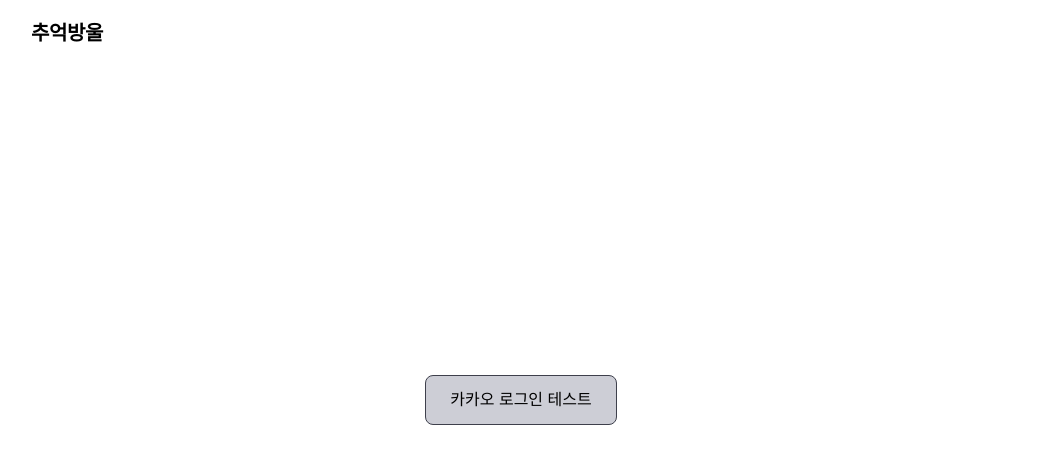
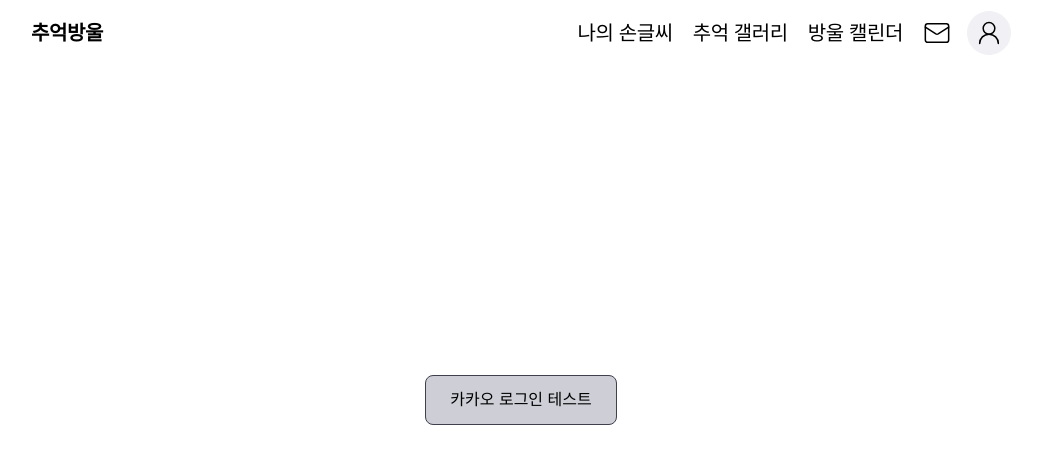
Before and after one commit to rmfosem613/MemoryBubble, a React (Vite) app in the folder FE/: page /kakao in a window 1280 px wide. Shown: the top 464 px of the page, without its empty margins (119-1161 px from the left). Built offline with nearby package versions, Linux system fonts and the light colour scheme; sample sign-in values are in the browser's storage; a web font is replaced by a local one.

Commit message:
Feat: accessToken을 chcek해서 접근 막기
accessToken이 localStorage에 없으면 무조건 /kakao url로 이동
accessToken이 없으면 헤더에서 로고를 제외한 버튼 안보이게

S12P21D201-152 #done 작업 완료

```diff
--- a/FE/src/components/header/Header.tsx
+++ b/FE/src/components/header/Header.tsx
@@ -1,5 +1,5 @@
 import React, { useState, useRef, useEffect } from 'react';
-import { Link } from 'react-router-dom';
+import { Link, useNavigate } from 'react-router-dom';
 import {
   Mail,
   UserRound,
@@ -20,6 +20,19 @@ const Header = () => {
   const [showInviteCode, setShowInviteCode] = useState(false);
   const [inviteCode, setInviteCode] = useState('A43DG650');
   const dropdownRef = useRef<HTMLDivElement>(null);
+
+  const navigate = useNavigate()
+  const [accessToken, setAccessToken] = useState('')
+
+  // accessToken이 없으면 다른 화면에 접근 못하고, 로그인 화면이 보이도록
+  useEffect(() => {
+    setAccessToken(localStorage.getItem('accessToken'))
+    if (!accessToken) {
+      navigate('/kakao')
+    }
+  }, [navigate])
+
+
   // const handleOpenProfileModal = () => {
   //   openModal({
   //     title: '내 프로필',
@@ -85,7 +98,7 @@ const Header = () => {
           추억방울
         </Link>
 
-        {user?.familyId && (
+        {accessToken && (
           <div className="flex items-center space-x-3">
             <Link
               to="/font"
@@ -250,7 +263,7 @@ const Header = () => {
                   {/* 로그아웃 */}
                   <button
                     className="p-2 w-full flex items-center space-x-2 text-sm text-red-600 hover:text-red-700"
-                    onClick={() => {}}>
+                    onClick={() => { }}>
                     <LogOut size={18} />
                     <p>로그아웃</p>
                   </button>
```
